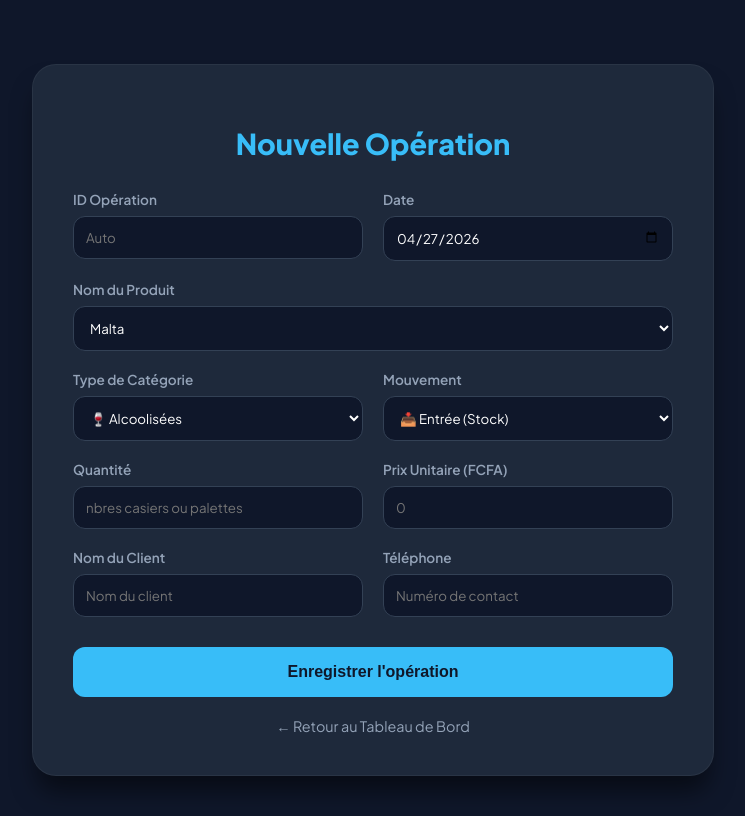
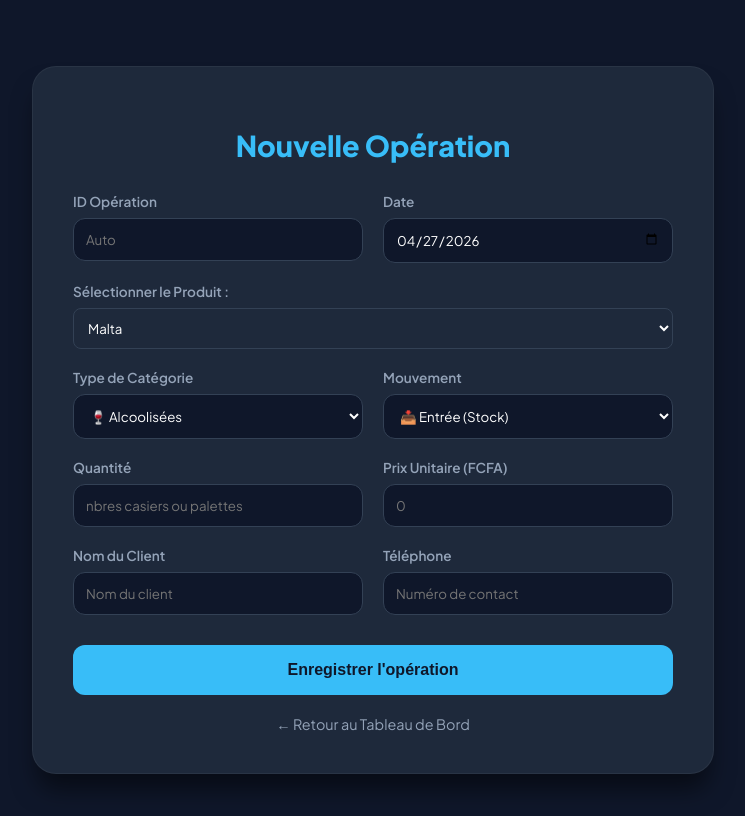
Before and after one commit to tchiov4-cloud/TCHIO_TCHOUALA_VALDO_24G2618-StocckMaster, a Flask app: page /form in a window 1280 px wide. Shown: the top 816 px of the page, without its empty margins (267-1012 px from the left). Run offline with Flask 3, Linux system fonts and the light colour scheme.

Commit message:
Update form.html

```diff
--- a/templates/form.html
+++ b/templates/form.html
@@ -165,17 +165,18 @@
         </div>
 
         <div class="form-group full-width">
-            <label>Nom du Produit</label>
-            <select name="produit" required>
-                <option value="33 Export">Malta</option>
-                <option value="Coca-Cola">Djino</option>
-                 <option value="Doppel">Vimto</option>
-                <option value="D'jino">Top</option>
-                <option value="Malta">Beaufort</option>
-                <option value="Kadji Beer">Kadji Beer</option>
-                 <option value="Vimto">Castel</option>
+            <label>Sélectionner le Produit :</label>
+            <select name="produit" required style="width: 100%; padding: 10px; border-radius: 8px; background: #1e293b; color: white;">
+                <option value="Malta">Malta</option>
+                <option value="Isembeck">Isembeck</option>
+                <option value="Castel">Castel</option>
+                <option value="Djino">Djino</option>
                 <option value="Mutzig">Mutzig</option>
-                <option value="Top">Guinness</option>
+                <option value="Top">Top</option>
+                <option value="Vimto">Vimto</option>
+                <option value="Beaufort">Beaufort</option>
+                <option value="Guinness">Guinness</option>
+                <option value="Kadji">Kadji</option>
             </select>
 
         </div>
```
